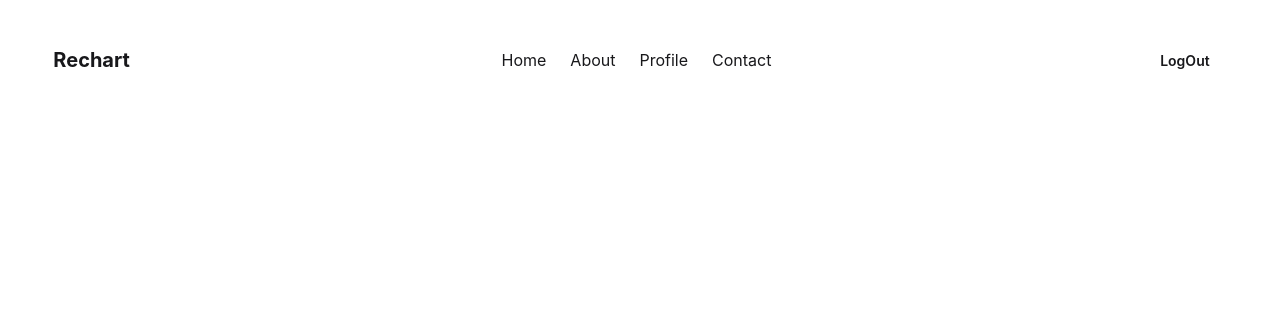
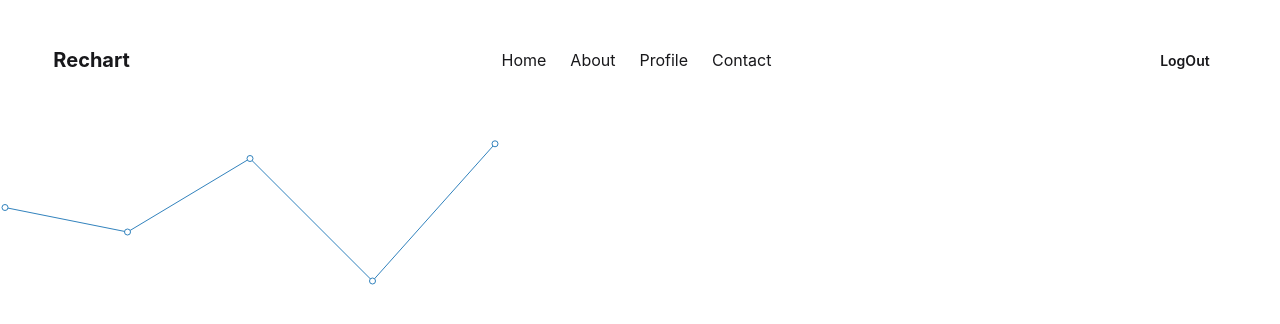
Before and after one commit to asik247/recharts, a React (Vite) app: page / in a window 1280 px wide. Shown: the top 324 px of the page. Built offline with nearby package versions, Linux system fonts and the light colour scheme.

Commit message:
line cart code implement

```diff
--- a/src/Components/ResultCharts/Chart.jsx
+++ b/src/Components/ResultCharts/Chart.jsx
@@ -1,12 +1,21 @@
 import React from 'react';
-import { LineChart } from 'recharts';
+import { Line, LineChart } from 'recharts';
+const marks =
+   [
+    { "id": 1, "name": "Rahim", "physics": 75, "chemistry": 68, "math": 80 },
+    { "id": 2, "name": "Karim", "physics": 70, "chemistry": 72, "math": 78 },
+    { "id": 3, "name": "Sakib", "physics": 85, "chemistry": 80, "math": 90 },
+    { "id": 4, "name": "Nayeem", "physics": 60, "chemistry": 65, "math": 70 },
+    { "id": 5, "name": "Arif", "physics": 88, "chemistry": 84, "math": 92 }
+  ]
+
 
 const Chart = () => {
     return (
         <div>
-            <LineChart width={500}height={500}>
+            <LineChart width={500}height={500} data={marks}>
 
-
+                <Line dataKey={'physics'}></Line>
             </LineChart>
         </div>
     );
```
